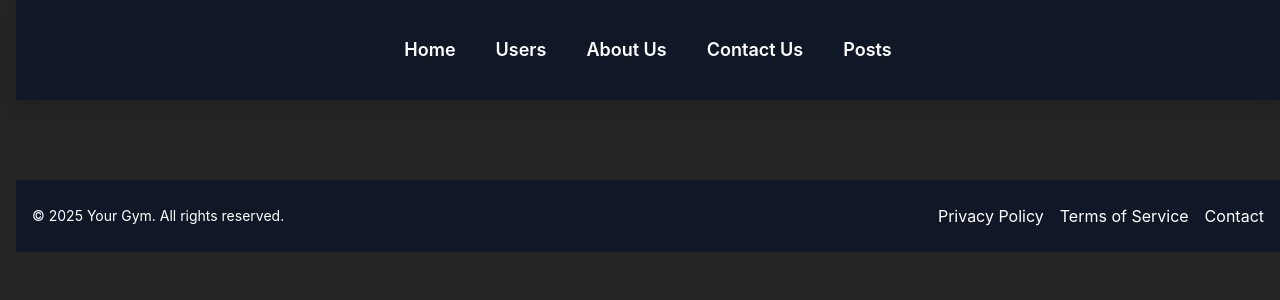
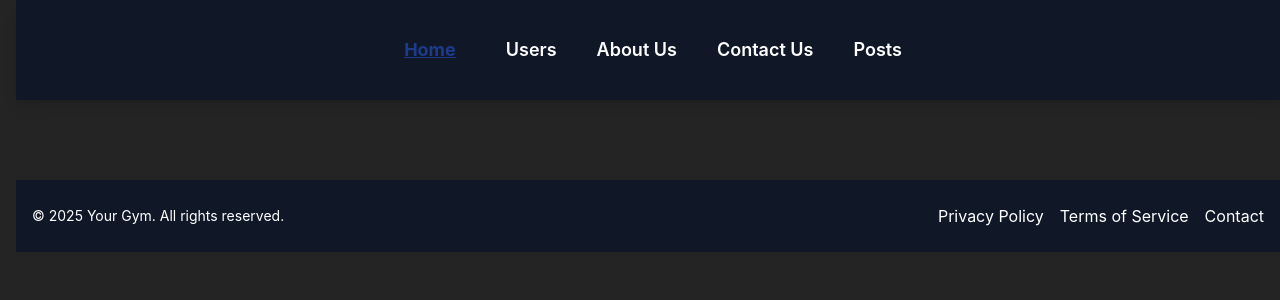
Before and after one commit to antnose/Programming-Hero-Module-45, a React (Vite) app: page / in a window 1280 px wide. Shown: the top 300 px of the page. Built offline with nearby package versions, Linux system fonts and the light colour scheme.

Commit message:
complete 8th video of module 45

```diff
--- a/src/Components/Header/Header.css
+++ b/src/Components/Header/Header.css
@@ -1,3 +1,16 @@
 nav a {
   margin: 20px;
 }
+
+nav a.active {
+  text-decoration: underline;
+  color: #1e3a8a; /* Dark blue color */
+  font-weight: bold;
+  padding: 0px 10px; /* Adds padding around the active link */
+  transition: all 0.3s ease; /* Smooth transition for hover effects */
+}
+
+nav a.active:hover {
+  color: #4f46e5; /* Slightly darker blue on hover */
+  background-color: #c7d2fe; /* Lighter blue on hover */
+}
--- a/src/Components/Header/Header.jsx
+++ b/src/Components/Header/Header.jsx
@@ -1,4 +1,4 @@
-import { Link } from "react-router-dom";
+import { Link, NavLink } from "react-router-dom";
 import "./Header.css";
 
 const Header = () => {
@@ -6,33 +6,36 @@ const Header = () => {
     <>
       <nav className="bg-gray-900 text-white p-4 shadow-lg mb-20">
         <ul className="flex justify-center space-x-6 text-lg font-semibold">
-          <Link to="/" className="hover:text-blue-400 transition duration-300">
+          <NavLink
+            to="/"
+            className="hover:text-blue-400 transition duration-300"
+          >
             Home
-          </Link>
-          <Link
+          </NavLink>
+          <NavLink
             to="/users"
             className="hover:text-blue-400 transition duration-300"
           >
             Users
-          </Link>
-          <Link
+          </NavLink>
+          <NavLink
             to="/about"
             className="hover:text-blue-400 transition duration-300"
           >
             About Us
-          </Link>
-          <Link
+          </NavLink>
+          <NavLink
             to="/contact"
             className="hover:text-blue-400 transition duration-300"
           >
             Contact Us
-          </Link>
-          <Link
+          </NavLink>
+          <NavLink
             to="/posts"
             className="hover:text-blue-400 transition duration-300"
           >
             Posts
-          </Link>
+          </NavLink>
         </ul>
       </nav>
     </>
--- a/src/Components/Home/Home.jsx
+++ b/src/Components/Home/Home.jsx
@@ -1,12 +1,17 @@
-import { Outlet } from "react-router-dom";
+import { Outlet, useLocation, useNavigation } from "react-router-dom";
 import Header from "../Header/Header";
 import Footer from "../Footer/Footer";
+import Spinner from "../Spinner/Spinner";
 
 const Home = () => {
+  const navigation = useNavigation();
+  // const location = useLocation();
+  // console.log(location);
   return (
     <>
       <Header />
-      <Outlet />
+      {navigation.state === "loading" ? <Spinner /> : <Outlet />}
+
       <Footer />
     </>
   );
--- /dev/null
+++ b/src/Components/Spinner/Spinner.jsx
@@ -0,0 +1,14 @@
+import React from "react";
+
+const Spinner = () => {
+  return (
+    <div className="flex items-center justify-center min-h-screen bg-gray-900">
+      <div className="relative w-24 h-24">
+        <div className="absolute border-4 border-t-4 border-blue-600 rounded-full w-full h-full animate-spin"></div>
+        <div className="absolute border-4 border-t-4 border-green-500 rounded-full w-full h-full animate-spin-slow"></div>
+      </div>
+    </div>
+  );
+};
+
+export default Spinner;
```
